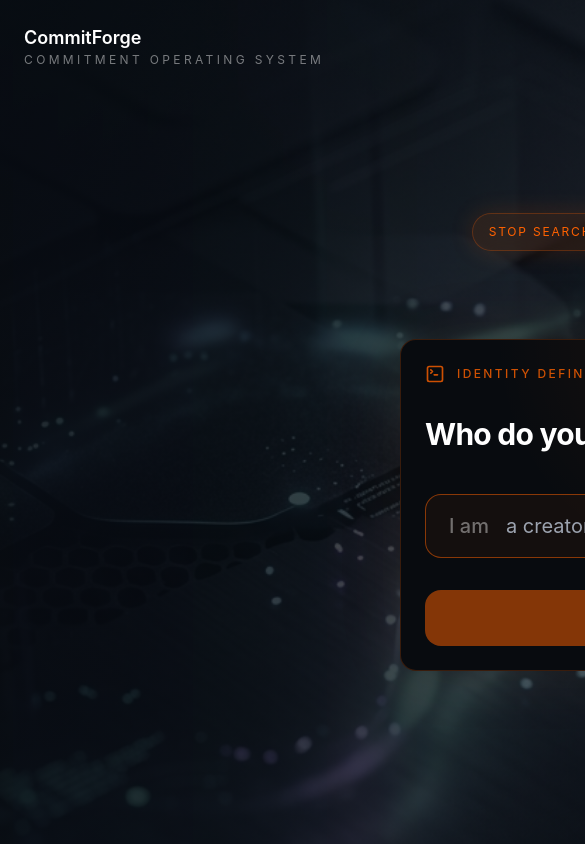
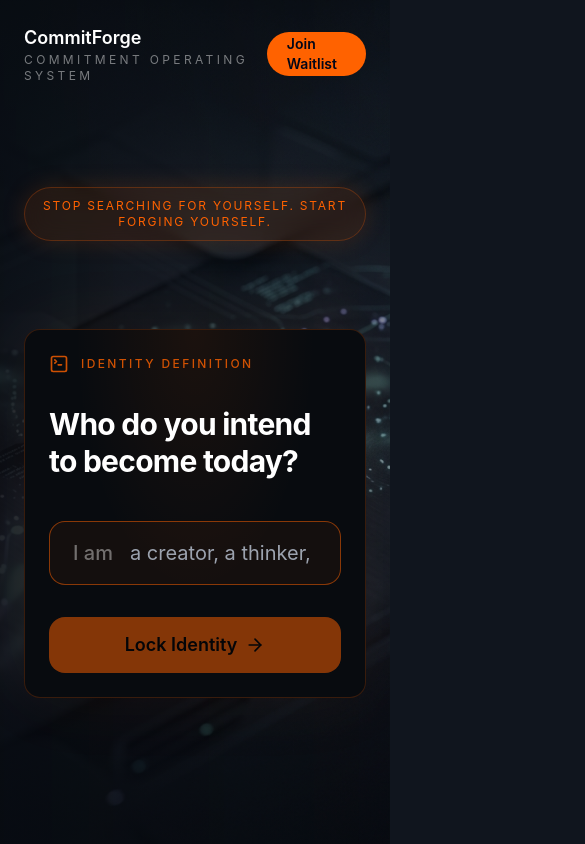
Before and after one commit to xpand808s/CommitForge, a Next.js app: page / in a window 390 px wide. Shown: the top 844 px of the page, 585 px wide, since content can reach past the window. Built offline with nearby package versions, Linux system fonts and the light colour scheme.

Commit message:
fix: remove global and layout 1440px min-width to prevent forced desktop view on mobile

```diff
--- a/app/globals.css
+++ b/app/globals.css
@@ -49,11 +49,11 @@
 }
 
 html {
-  min-width: 1440px;
+  overflow-x: hidden;
 }
 
 body {
-  min-width: 1440px;
+  overflow-x: hidden;
   background: hsl(var(--background));
   color: hsl(var(--foreground));
   font-feature-settings: "rlig" 1, "calt" 1;
--- a/components/layout/dashboard-layout.tsx
+++ b/components/layout/dashboard-layout.tsx
@@ -13,9 +13,9 @@ export function DashboardLayout({
   quickStat: string;
 }) {
   return (
-    <div className="flex min-h-screen min-w-[1440px] bg-background text-foreground">
+    <div className="flex min-h-screen w-full overflow-x-hidden bg-background text-foreground">
       <Sidebar />
-      <main className="flex-1 px-10 py-8">
+      <main className="flex-1 px-4 md:px-10 py-6 md:py-8">
         <Header name={name} quickStat={quickStat} />
         <div className="pt-8">{children}</div>
       </main>
```
